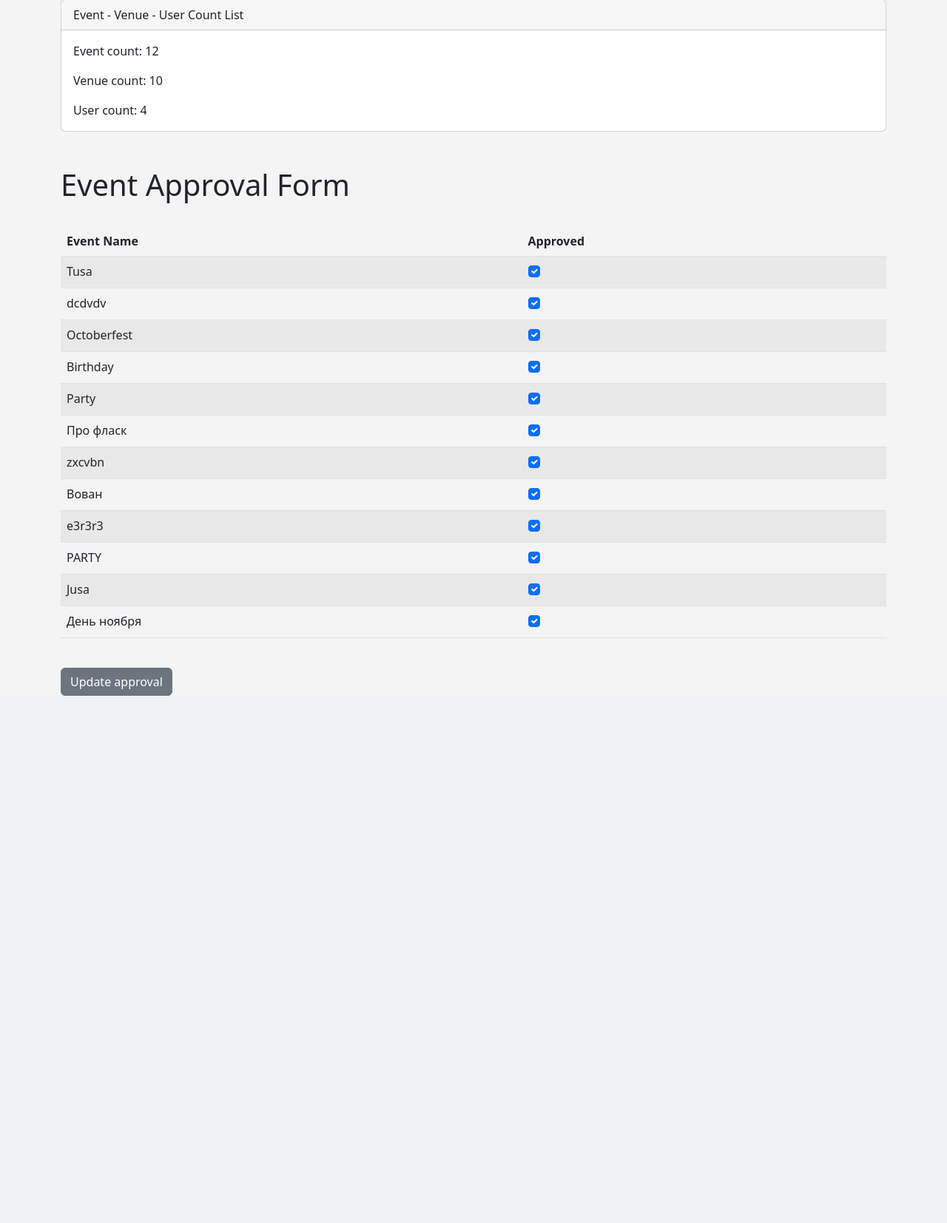
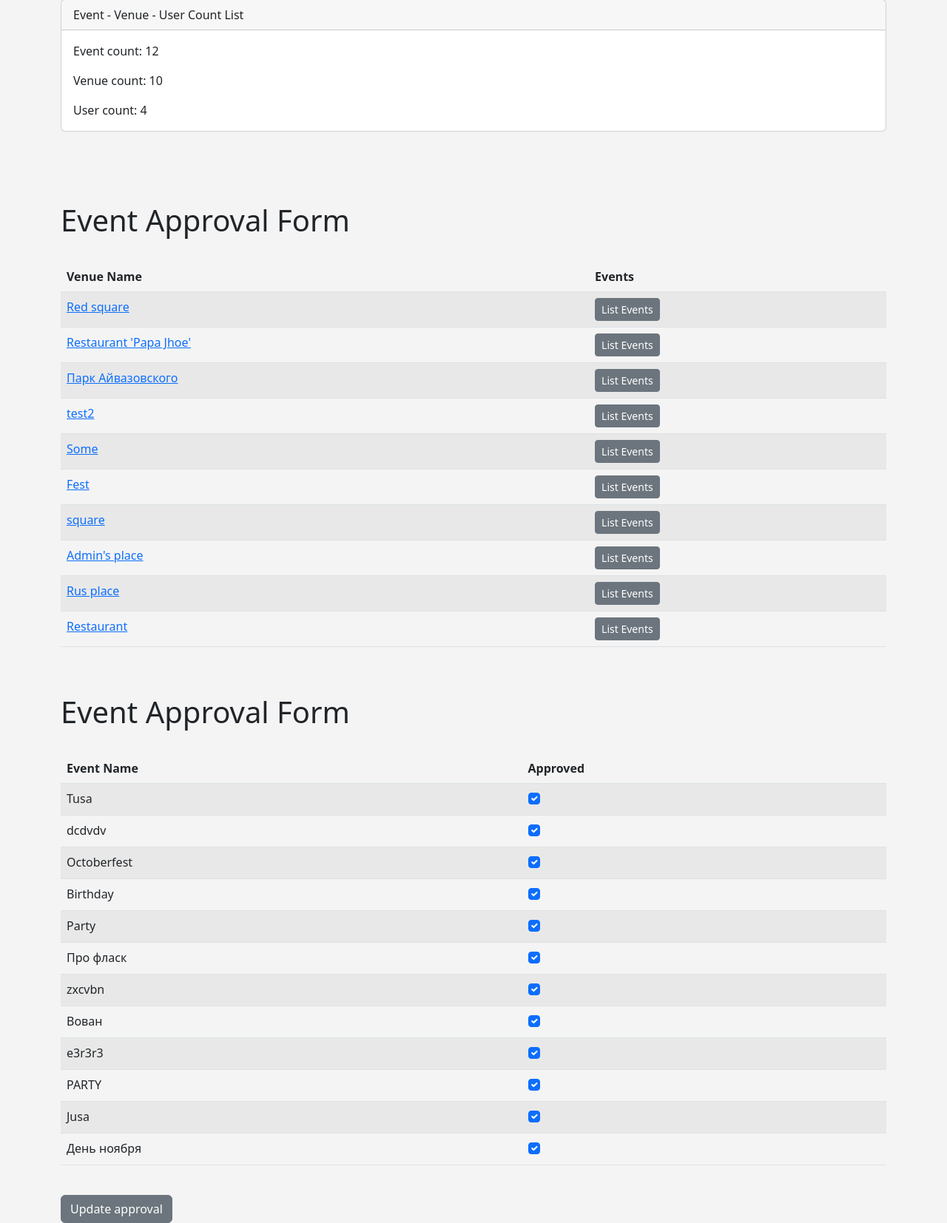
Before and after one commit to Ruslan91111/djangosite, a Django app: page /admin_approval in a window 1280 px wide. Shown: the part 185-1839 px from the top of the page at 74% size. Before the commit the page ends 1126 px from the top, so only its background shows below. Run offline with Django 4.2, Linux system fonts and the light colour scheme; a user stored in the database is signed in; data comes from the database, SQL or seed files in the repository.

Commit message:
show elements by foreignkey

```diff
--- a/mywebsite/events/templates/events/admin_approval.html
+++ b/mywebsite/events/templates/events/admin_approval.html
@@ -17,9 +17,35 @@
 
   </div>
 </div>
+<br><br>
+
+
+<br><br>
+<h1>Event Approval Form</h1>
+<br>
+<table class="table table-striped">
+  <thead>
+    <tr>
+      <th scope="col">Venue Name</th>
+      <th scope="col">Events</th>
+    </tr>
+  </thead>
+  <tbody>
+    {% for venue in venue_list %}
+    <tr>
+      <td>
+      <a href="{% url 'show-venue' venue.id %}">{{ venue }}</td></a>
+      <td>
+      <a href="{% url 'venue-events' venue.id %}" class="btn btn-sm btn-secondary">List Events</td></a>
+      </td>
+    {% endfor %}
+    </tr>
+  </tbody>
+</table>
 
 
 
+<!-- APPROVAL EVENTS -->
 <br><br>
 <h1>Event Approval Form</h1>
 <br>
@@ -56,6 +82,6 @@
 </table>
 <br>
 <button class="btn btn-secondary" type="submit">Update approval</button>
-
+<!-- END APPROVAL EVENTS -->
 
 {% endblock %}
--- a/mywebsite/events/urls.py
+++ b/mywebsite/events/urls.py
@@ -21,5 +21,7 @@ urlpatterns = [
     path('my_events', views.my_events, name='my-events'),
     path('search_events', views.search_events, name='search-events'),
     path('admin_approval', views.admin_approval, name='admin_approval'),
+    path('venue_events/<venue_id>', views.venue_events, name='venue-events'),
+    path('show_event/<event_id>', views.show_event, name='show-event'),
 
 ]
--- a/mywebsite/events/views.py
+++ b/mywebsite/events/views.py
@@ -15,7 +15,30 @@ from django.core.paginator import Paginator
 from django.contrib import messages
 
 
+# Show Event
+def show_event(request, event_id):
+    event = Event.objects.get(pk=event_id)
+    return render(request, 'events/show_event.html', {"event": event})
+
+
+# Show events in a venue
+def venue_events(request, venue_id):
+    # grab the venue
+    venue = Venue.objects.get(id=venue_id)
+
+    # grab the events from that venue
+    events = venue.event_set.all()
+    if events:
+        return render(request, 'events/venue_events.html', {"events": events})
+    else:
+        messages.success(request, "That venue has not events at this time")
+        return redirect('admin_approval')
+
+
 def admin_approval(request):
+    # Get the venues
+    venue_list = Venue.objects.all()
+
     # Get Counts
     event_count = Event.objects.all().count()
     venue_count = Venue.objects.all().count()
@@ -35,10 +58,12 @@ def admin_approval(request):
             return redirect('list-events')
 
         else:
-            return render(request, 'events/admin_approval.html', {"event_list": event_list,
-                                                                  "event_count": event_count,
-                                                                  "venue_count": venue_count,
-                                                                  "user_count": user_count})
+            return render(request, 'events/admin_approval.html',
+                          {"event_list": event_list,
+                           "event_count": event_count,
+                           "venue_count": venue_count,
+                           "user_count": user_count,
+                           "venue_list": venue_list})
     else:
         messages.success(request, "You aren't authorized to view this page!")
         return redirect('home')
```
Also changed, not shown: mywebsite/events/templates/events/show_event.html (added, +51 -0 lines), mywebsite/events/templates/events/venue_events.html (added, +15 -0 lines).
